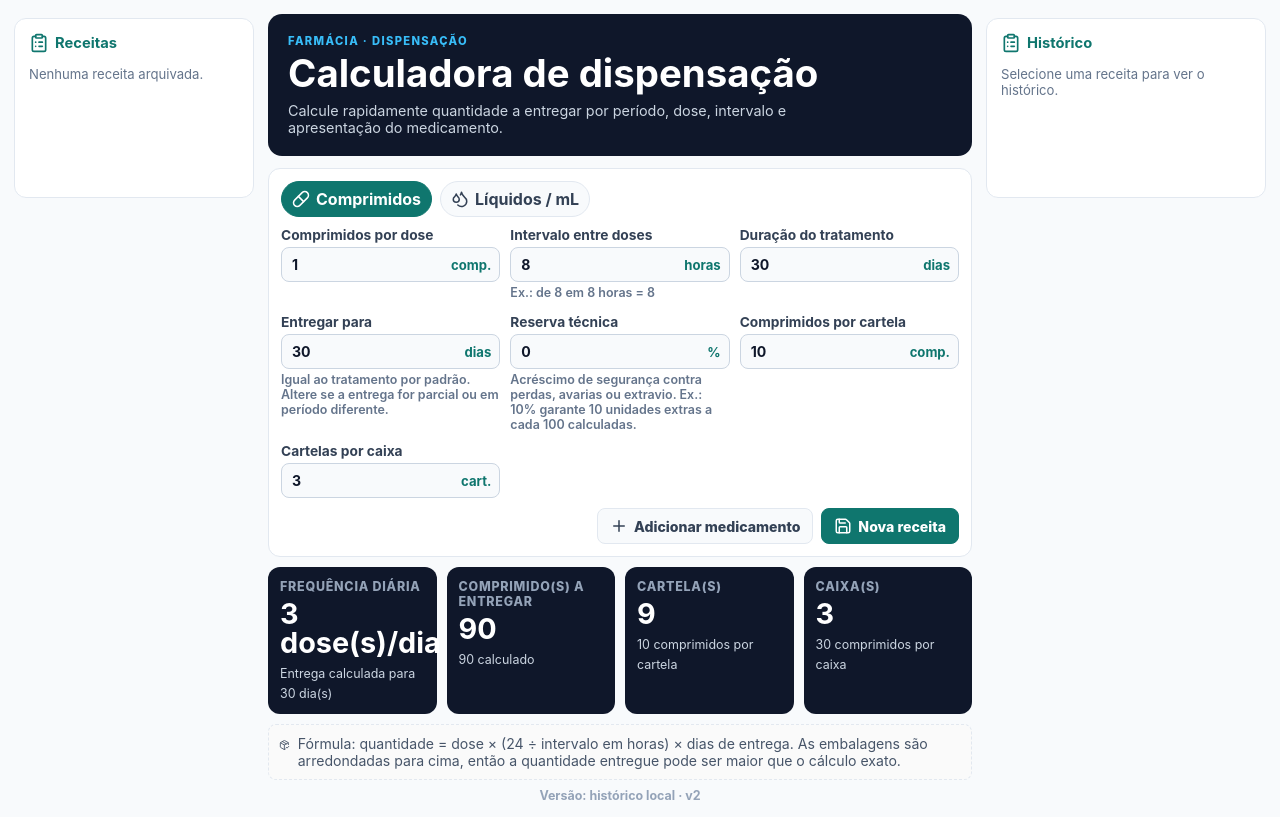
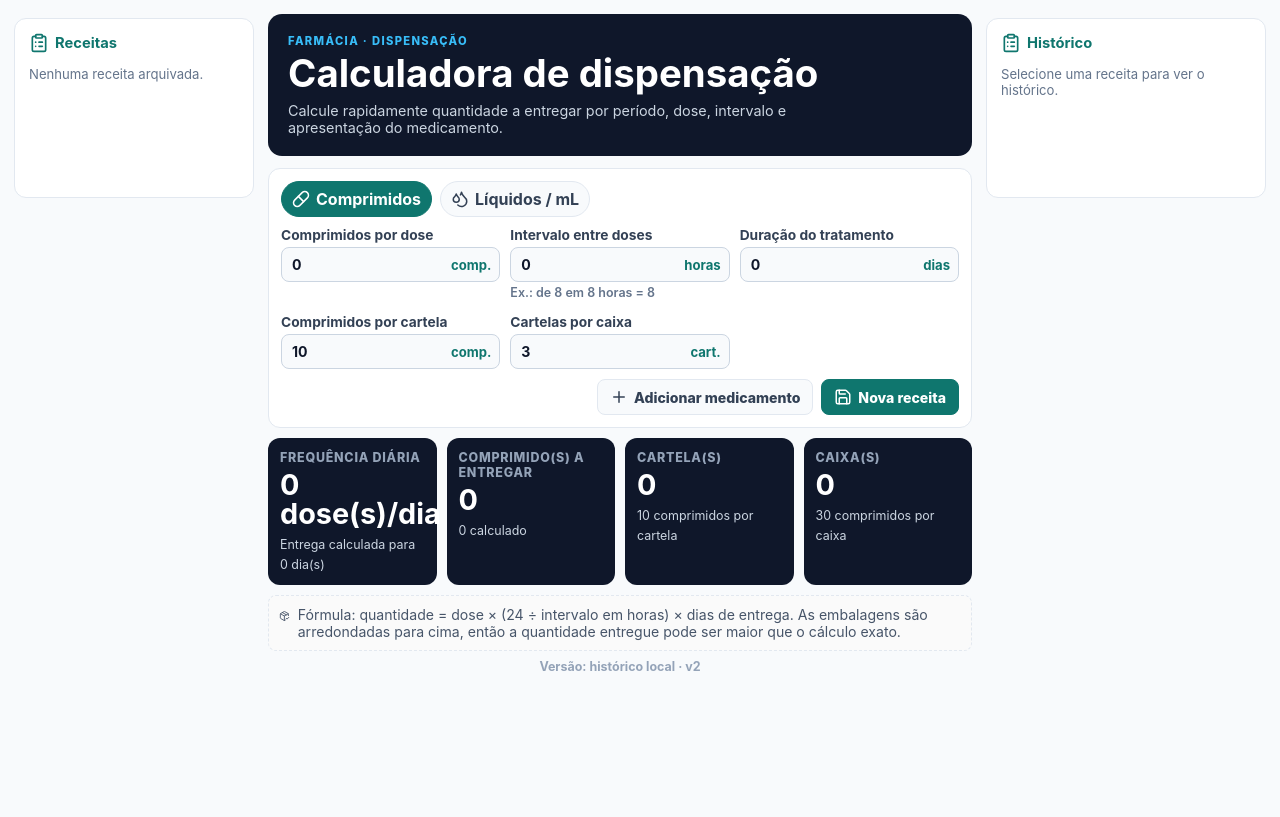
Before and after one commit to Loopstop/RemedCalc, a React (Vite) app: page / in a window 1280 px wide. Built offline with nearby package versions, Linux system fonts and the light colour scheme.

Commit message:
feat: remove Entregar para and Reserva técnica fields; zero defaults on reset
Co-authored-by: kiloconnect[bot] <240665456+kiloconnect[bot]@users.noreply.github.com>

```diff
--- a/src/main.jsx
+++ b/src/main.jsx
@@ -7,11 +7,9 @@ const STORAGE_KEY = 'remedcalc.receitas.v1';
 
 const initialForm = {
   mode: 'comprimidos',
-  dose: '1',
-  intervalHours: '8',
-  treatmentDays: '30',
-  deliveryDays: '30',
-  reservePercent: '0',
+  dose: '0',
+  intervalHours: '0',
+  treatmentDays: '0',
   unitsPerBlister: '10',
   blistersPerBox: '3',
   mlPerBottle: '100',
@@ -53,7 +51,8 @@ function ResultCard({ title, value, detail }) {
 function summarizeMedicine(medicine) {
   const type = medicine.mode === 'ml' ? 'Líquido' : 'Comprimido';
   const unit = medicine.mode === 'ml' ? 'mL' : 'comprimido(s)';
-  return `${type}: ${medicine.deliveredTotal} ${unit} por ${medicine.deliveryDays} dia(s), ${medicine.dose} ${medicine.mode === 'ml' ? 'mL' : 'comp.'} de ${medicine.intervalHours} em ${medicine.intervalHours} horas`;
+  const total = medicine.deliveredTotal ?? medicine.totalWithReserve ?? medicine.total;
+  return `${type}: ${total} ${unit} por ${medicine.deliveryDays || medicine.treatmentDays || 0} dia(s), ${medicine.dose} ${medicine.mode === 'ml' ? 'mL' : 'comp.'} de ${medicine.intervalHours} em ${medicine.intervalHours} horas`;
 }
 
 function App() {
@@ -78,12 +77,10 @@ function App() {
     const dose = positiveNumber(form.dose);
     const intervalHours = positiveNumber(form.intervalHours);
     const treatmentDays = positiveNumber(form.treatmentDays);
-    const requestedDays = positiveNumber(form.deliveryDays);
-    const deliveryDays = Math.min(requestedDays || treatmentDays, treatmentDays || requestedDays);
-    const reserveFactor = 1 + positiveNumber(form.reservePercent) / 100;
+    const deliveryDays = treatmentDays;
     const dosesPerDay = intervalHours > 0 ? 24 / intervalHours : 0;
     const totalDoseUnits = dose * dosesPerDay * deliveryDays;
-    const totalWithReserve = totalDoseUnits * reserveFactor;
+    const totalWithReserve = totalDoseUnits;
 
     if (form.mode === 'ml') {
       const mlPerBottle = positiveNumber(form.mlPerBottle);
@@ -98,7 +95,7 @@ function App() {
         packageA: bottles,
         packageALabel: 'frasco(s)',
         packageADetail: mlPerBottle ? `${mlPerBottle} mL por frasco` : 'Informe o volume do frasco',
-        warning: requestedDays > treatmentDays ? 'O período de entrega foi limitado à duração do tratamento.' : '',
+        warning: '',
       };
     }
 
@@ -121,7 +118,7 @@ function App() {
       packageB: boxes,
       packageBLabel: 'caixa(s)',
       packageBDetail: unitsPerBox ? `${unitsPerBox} comprimidos por caixa` : 'Informe cartelas por caixa',
-      warning: requestedDays > treatmentDays ? 'O período de entrega foi limitado à duração do tratamento.' : '',
+      warning: '',
     };
   }, [form]);
 
@@ -135,8 +132,6 @@ function App() {
     dose: positiveNumber(form.dose),
     intervalHours: positiveNumber(form.intervalHours),
     treatmentDays: positiveNumber(form.treatmentDays),
-    deliveryDays: result.deliveryDays,
-    reservePercent: positiveNumber(form.reservePercent),
     total: result.total,
     totalWithReserve: result.totalWithReserve,
     deliveredTotal: result.deliveredTotal,
@@ -215,8 +210,6 @@ function App() {
             <Field label={isMl ? 'Volume por dose' : 'Comprimidos por dose'} value={form.dose} onChange={setValue('dose')} suffix={isMl ? 'mL' : 'comp.'} />
             <Field label="Intervalo entre doses" value={form.intervalHours} onChange={setValue('intervalHours')} suffix="horas" help="Ex.: de 8 em 8 horas = 8" />
             <Field label="Duração do tratamento" value={form.treatmentDays} onChange={setValue('treatmentDays')} suffix="dias" />
-            <Field label="Entregar para" value={form.deliveryDays} onChange={setValue('deliveryDays')} suffix="dias" help="Igual ao tratamento por padrão. Altere se a entrega for parcial ou em período diferente." />
-            <Field label="Reserva técnica" value={form.reservePercent} onChange={setValue('reservePercent')} suffix="%" help="Acréscimo de segurança contra perdas, avarias ou extravio. Ex.: 10% garante 10 unidades extras a cada 100 calculadas." />
 
             {isMl ? (
               <Field label="Volume por frasco" value={form.mlPerBottle} onChange={setValue('mlPerBottle')} suffix="mL" />
@@ -236,12 +229,10 @@ function App() {
 
         <section className="results" aria-live="polite">
           <ResultCard title="Frequência diária" value={`${roundUp(result.dosesPerDay)} dose(s)/dia`} detail={`Entrega calculada para ${result.deliveryDays} dia(s)`} />
-          <ResultCard title={result.primaryLabel} value={result.deliveredTotal} detail={`${positiveNumber(form.reservePercent) ? result.totalWithReserve : result.total} calculado`} />
+          <ResultCard title={result.primaryLabel} value={result.deliveredTotal} detail={`${result.total} calculado`} />
           <ResultCard title={result.packageALabel} value={result.packageA} detail={result.packageADetail} />
           {!isMl && <ResultCard title={result.packageBLabel} value={result.packageB} detail={result.packageBDetail} />}
         </section>
-
-        {result.warning && <p className="warning">Atenção: {result.warning}</p>}
 
         <section className="formula">
           <PackageCheck size={20} />
```
Also changed, not shown: 3 other files (tests, documents, lock files or other folders).
